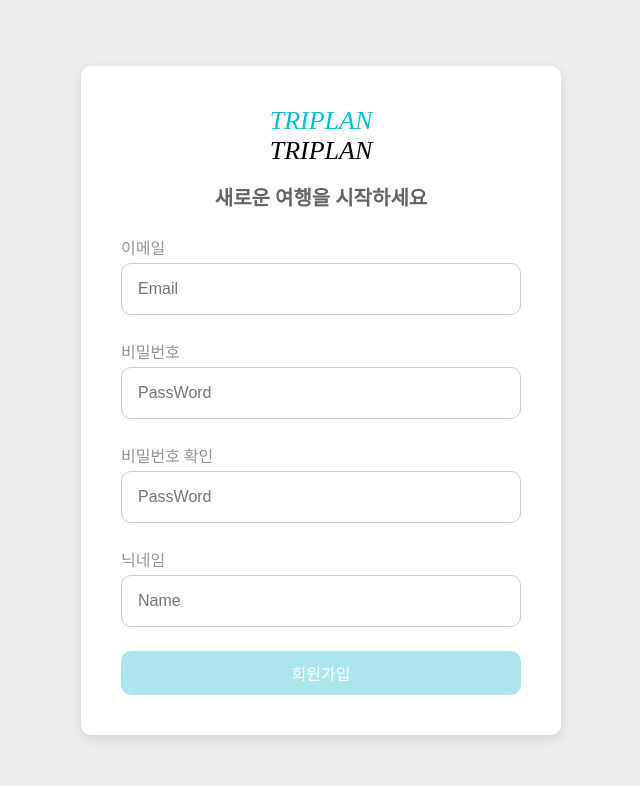
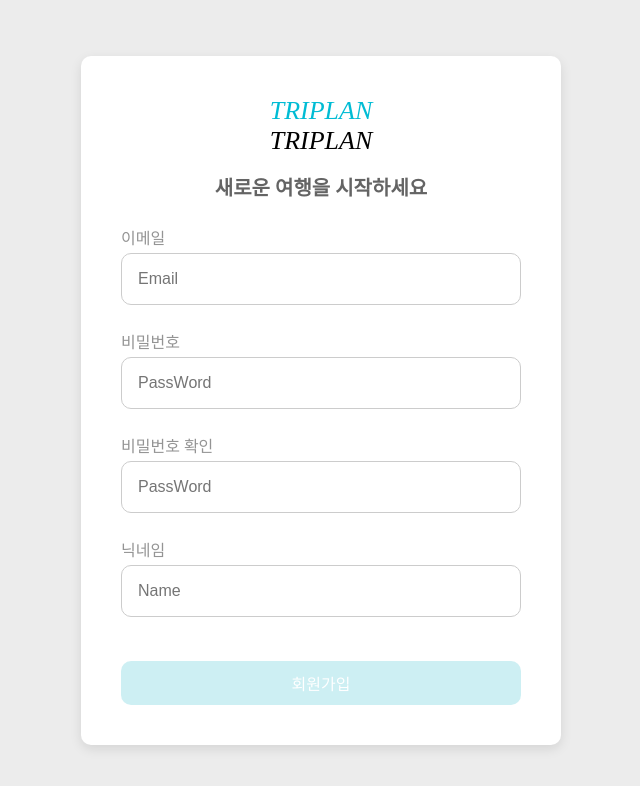
Before and after one commit to 01jungseungmin/Triplan, a React (Create React App) app in the folder Front/: page /Join in a window 1280 px wide. Shown: the top 786 px of the page, without its empty margins (319-959 px from the left). Built offline with nearby package versions, Linux system fonts and the light colour scheme; a web font is replaced by a local one.

Commit message:
버튼 활성화/비활성화

```diff
--- a/Front/src/pages/Join/Join.css
+++ b/Front/src/pages/Join/Join.css
@@ -27,14 +27,16 @@
 .JoinPage-maintitle {
     font-size: 26px;
     font-style: italic;
-    color: #00bcd4; /* 밝은 파란색 */
+    color: #00bcd4;
+    /* 밝은 파란색 */
     font-family: 'JSongMyungFont';
 }
 
 .JoinPage-subtitle {
     font-size: 26px;
     font-style: italic;
-    color: black; /* 밝은 파란색 */
+    color: black;
+    /* 밝은 파란색 */
     font-family: 'JSongMyungFont';
 }
 
@@ -83,14 +85,26 @@
     width: 100%;
     height: 44px;
     background-color: #ace5ec;
+    /* 기본 색상 */
     color: white;
     border: none;
     border-radius: 10px;
     font-size: 16px;
     font-family: 'PretendardFont';
     cursor: pointer;
+    margin-top: 20px;
+    opacity: 0.6;
+    /* 기본 상태는 불투명 */
+    transition: background-color 0.3s ease, opacity 0.3s ease;
 }
 
-.joinPage-button:hover {
+.joinPage-button.active {
     background-color: #00bcd4;
-  }
+    /* 모든 필드가 입력되면 이 색으로 변경 */
+    opacity: 1;
+    /* 불투명도 100% */
+}
+
+.joinPage-button:disabled {
+    cursor: not-allowed; /* 비활성화 시 커서 변경 */
+}
--- a/Front/src/pages/Join/Join.jsx
+++ b/Front/src/pages/Join/Join.jsx
@@ -10,10 +10,13 @@ function Join() {
     const [password, setPassword] = useState("");
     const [confirmPassword, setConfirmPassword] = useState("");
 
+    // 모든 입력 필드가 채워졌는지 확인하는 변수
+    const isFormValid = email && name && password && confirmPassword;
+
     const handlesSubmit = (e) => {
         e.preventDefault();
 
-        if (!email || !name || !password || !confirmPassword) {
+        if (!isFormValid) {
             alert("모든 정보를 입력해주세요.");
             return;
         } else if (password !== confirmPassword) {
@@ -82,7 +85,14 @@ function Join() {
                             <div className='joinPage-name-title'>닉네임</div>
                             <input type="text" className='joinPage-name-input' placeholder="Name" value={name} onChange={(e) => setName(e.target.value)} />
                         </div>
-                        <button type="submit" className='joinPage-button'>회원가입</button>
+                        {/* 조건부로 버튼 색상과 활성화 여부 결정 */}
+                        <button
+                            type="submit"
+                            className={`joinPage-button ${isFormValid ? 'active' : ''}`}
+                            disabled={!isFormValid} // 모든 입력이 없으면 버튼 비활성화
+                        >
+                            회원가입
+                        </button>
                     </form>
                 </div>
             </div>
--- a/Front/src/pages/Login/Login.css
+++ b/Front/src/pages/Login/Login.css
@@ -89,17 +89,18 @@
     width: 100%;
     height: 44px;
     background-color: #ace5ec;
+    /* 기본 색상 */
     color: white;
     border: none;
     border-radius: 10px;
     font-size: 16px;
     font-family: 'PretendardFont';
     cursor: pointer;
-  }
-
-  .login-button:hover {
-    background-color: #00bcd4;
-  }
+    margin-top: 20px;
+    opacity: 0.6;
+    /* 기본 상태는 불투명 */
+    transition: background-color 0.3s ease, opacity 0.3s ease;
+}
 
   .join-button {
     border: none; /* 테두리 제거 */
@@ -111,3 +112,14 @@
     background-color: transparent;
     cursor: pointer; /* 마우스 커서를 포인터로 설정 */
   }
+
+  .login-button.active {
+    background-color: #00bcd4;
+    /* 모든 필드가 입력되면 이 색으로 변경 */
+    opacity: 1;
+    /* 불투명도 100% */
+  }
+
+  .login-button:disabled {
+    cursor: not-allowed; /* 비활성화 시 커서 변경 */
+}
--- a/Front/src/pages/Login/Login.jsx
+++ b/Front/src/pages/Login/Login.jsx
@@ -15,10 +15,12 @@ function Login() {
     navigate('/Join');
   }
 
+  const loginInput = email && pass;
+
   const loginForm = (e) => {
     e.preventDefault();
 
-    if (!email || !pass) {
+    if (!loginInput) {
       alert("이메일, 비밀번호 모두 입력해주세요.");
       return;
     } else {
@@ -78,7 +80,7 @@ function Login() {
                 onChange={(e) => setPass(e.target.value)}
               />
             </div>
-            <button type="submit" className="login-button">Login</button>
+            <button type="submit" className={`login-button ${loginInput ? 'active' : ''}`} disabled={!loginInput}>Login</button>
             <button type="button" className="join-button" onClick={joinOnclick} style={{cursor: 'pointer'}}>회원가입</button>
           </form>
         </div>
```
Lines whose indentation alone changed are shown as unchanged.
